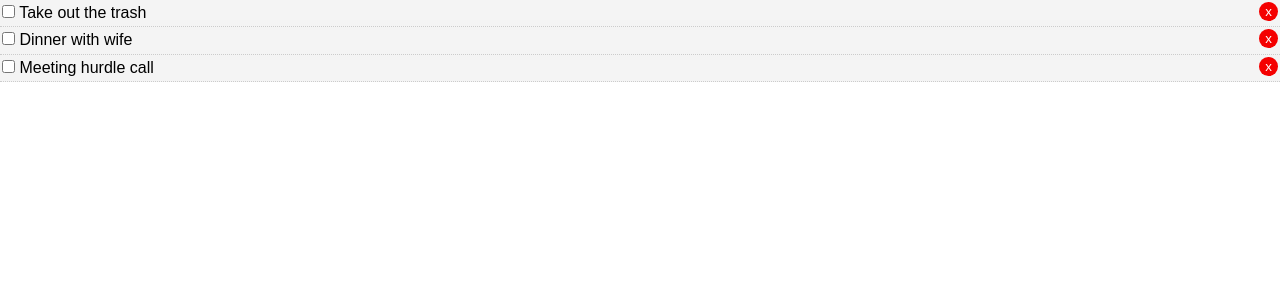
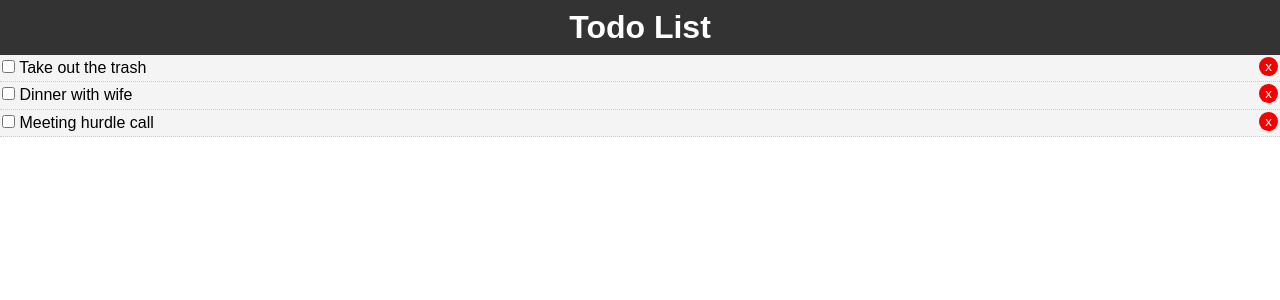
Before and after one commit to developinghands/Todo-App, a React (Create React App) app: page / in a window 1280 px wide. Shown: the top 300 px of the page. Built offline with nearby package versions, Linux system fonts and the light colour scheme.

Commit message:
App Header has been added

```diff
--- a/src/App.js
+++ b/src/App.js
@@ -1,5 +1,6 @@
 import React from 'react';
-import Todo from './components/Todo'
+import Header from './components/layout/Header';
+import Todo from './components/Todo';
 import './App.css';
 
 class App extends React.Component {
@@ -38,7 +39,6 @@ markComplete = (id) => {
 }
 
 // Delete Task
-
 deleteTask = (id) => {
   this.setState({
     todos: [...this.state.todos.filter(todoItem => todoItem.id !== id)]
@@ -48,6 +48,7 @@ deleteTask = (id) => {
 render(){
   return (
     <div className="App">
+    <Header/>
     <Todo todos = {this.state.todos}
           markComplete = {this.markComplete}
           delete = {this.deleteTask}/>
@@ -55,5 +56,4 @@ render(){
     );
   }
 }
-
 export default App;
--- /dev/null
+++ b/src/components/layout/Header.js
@@ -0,0 +1,16 @@
+import React from 'react'
+
+export default function Header(){
+    return (
+        <header style={headStyle}>
+            <h1>Todo List</h1>
+        </header>
+    )
+}
+
+const headStyle = {
+    textAlign  : 'center',
+    backgroundColor : '#333',
+    color           : 'white',
+    padding         : '5px'
+}
```
